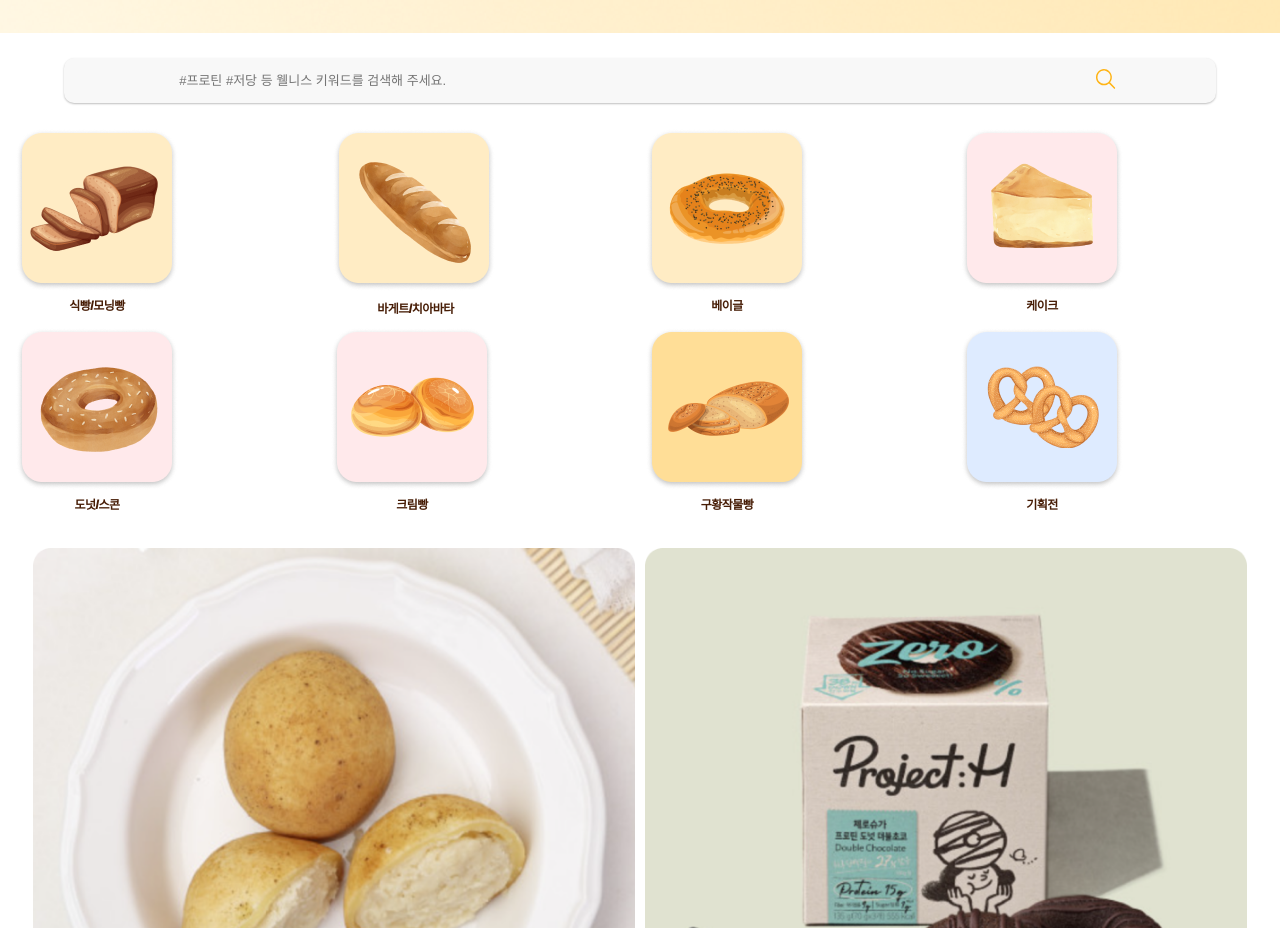
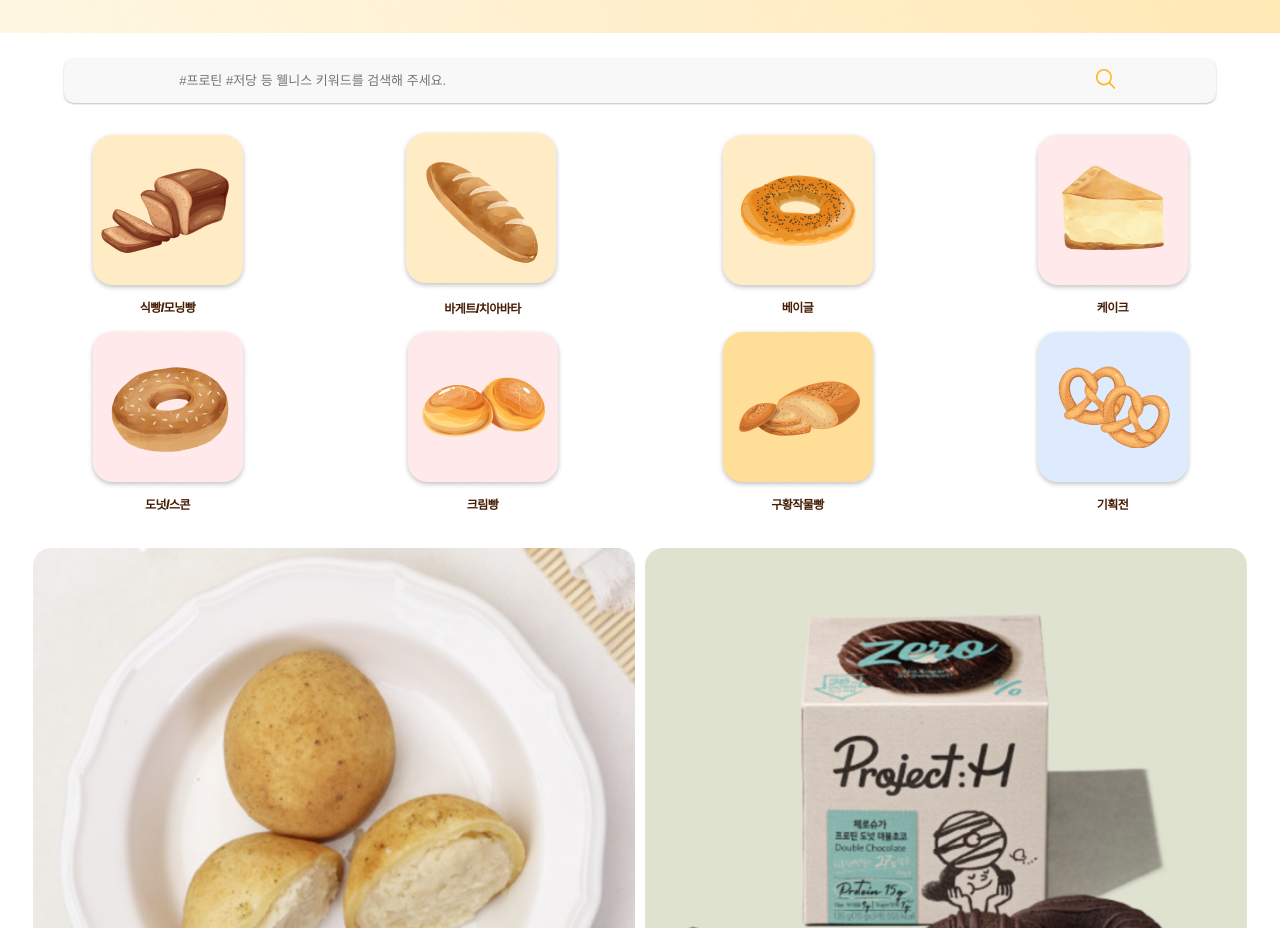
Before and after one commit to Likelion-at-SMWU-12th/DreamPatissier-Client, a React (Create React App) app in the folder dream/: page /bakery in a window 1280 px wide. Shown: the part 800-1728 px from the top of the page. Built offline with nearby package versions, Linux system fonts and the light colour scheme.

Commit message:
[Style] 카테고리 CSS 수정

```diff
--- a/dream/src/components/Category.jsx
+++ b/dream/src/components/Category.jsx
@@ -21,7 +21,10 @@ const Category = ({ imgSrc, name, uiName }) => {
 
 export default Category;
 
-const CategoryWrap = styled.div``;
+const CategoryWrap = styled.div`
+  justify-content: center;
+  display: flex;
+`;
 
 const CategoryBox = styled.button`
   border: none;
```
